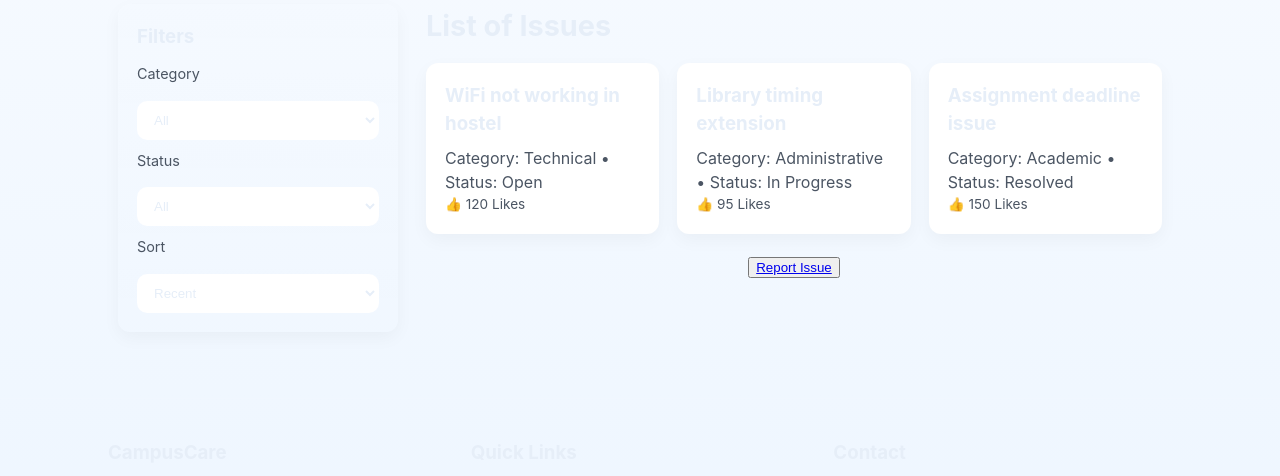
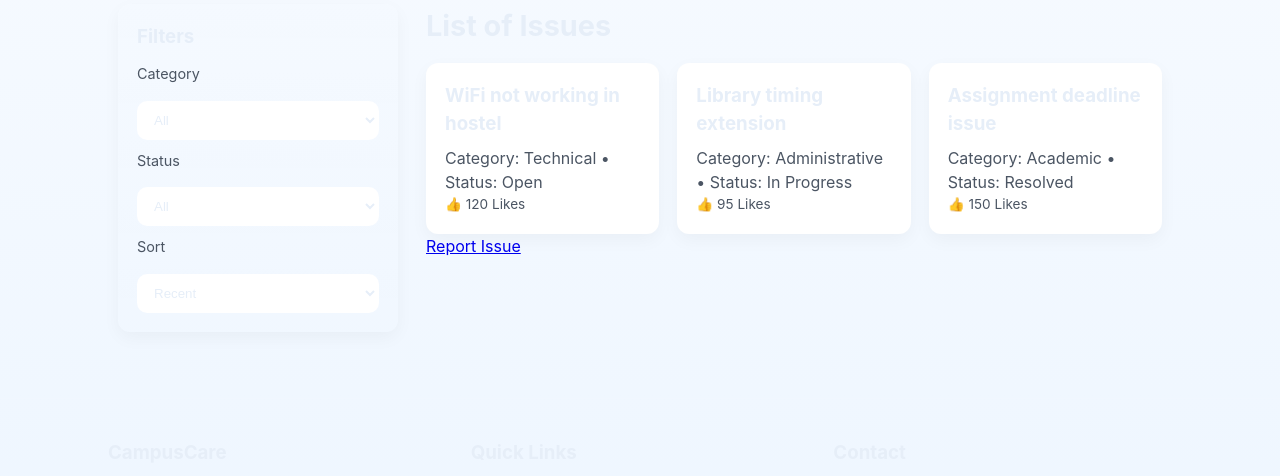
Before and after one commit to Abhi-ml07/CampusCare, a Flask app: page /dashboard in a window 1280 px wide. Shown: the part 249-725 px from the top of the page. Run offline with Flask 3, Linux system fonts and the light colour scheme; the visitor is signed in with stand-in values (Sample User, id 1); some libraries are stand-ins or nearby versions.

Commit message:
Update dash.html

```diff
--- a/templates/dash.html
+++ b/templates/dash.html
@@ -66,8 +66,8 @@
                     <p class="help">👍 150 Likes</p>
                 </div>
             </section>
-            <div style="text-align:center;margin-top:20px">
-                <button class="submit"><a href="https://forms.gle/Q17XWProaQiLHcyD8" target="_blank">Report Issue</a></button>
+            <div class="report-container">
+                <a href="https://forms.gle/oy3H5bLuAoPsXk7q9" target="_blank" class="report-btn">Report Issue</a>
             </div>
         </div>
     </section>
```
